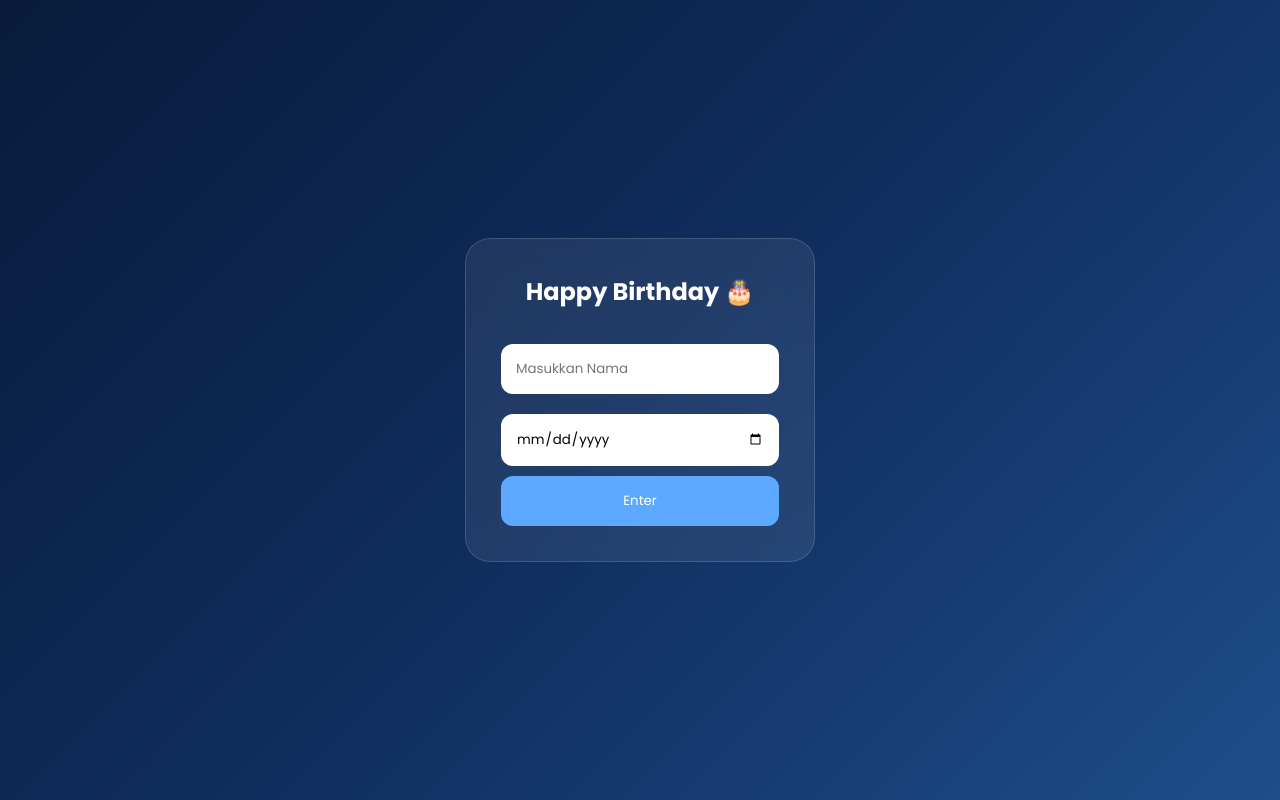
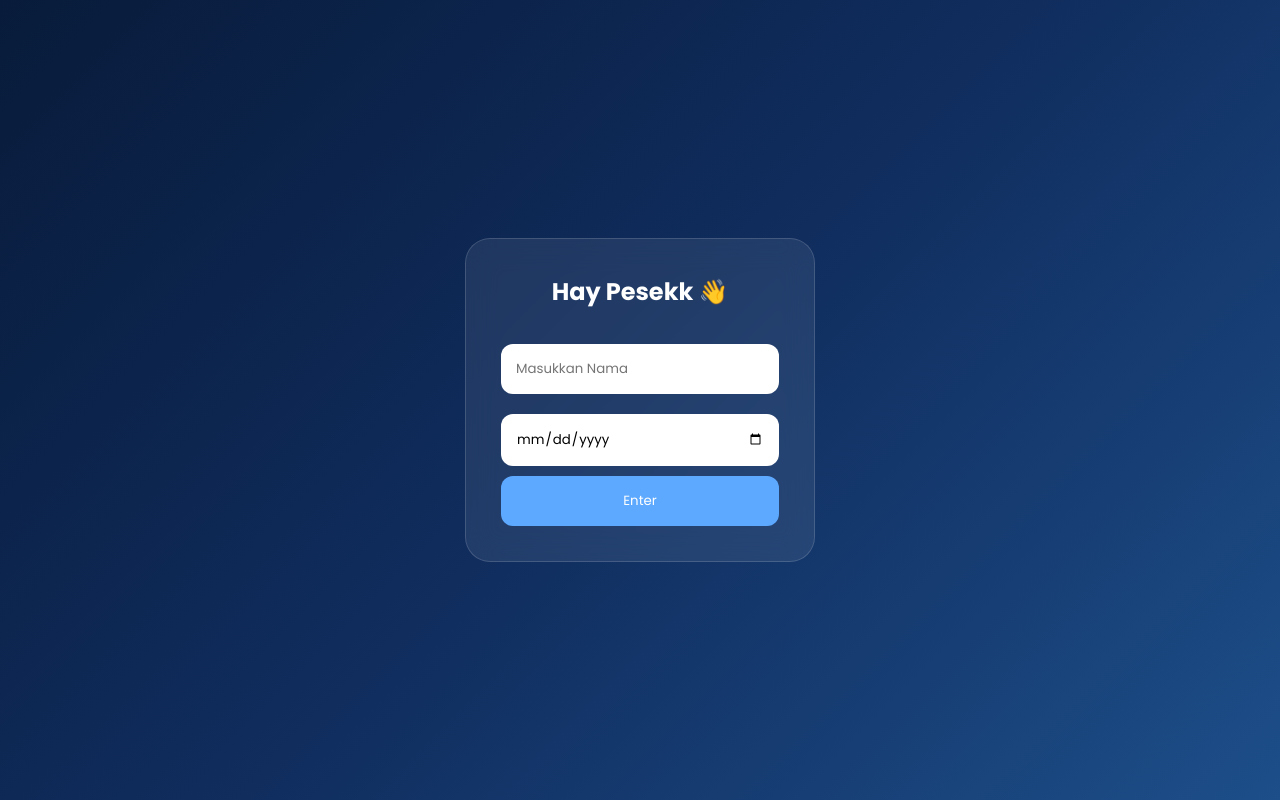
Before and after one commit to raufaa/Pesek-, a plain HTML site: page index.html in a window 1280 px wide. Drawn offline with Linux system fonts and the light colour scheme.

Commit message:
Add files via upload

```diff
--- a/index.html
+++ b/index.html
@@ -25,7 +25,7 @@
 
 <div class="login-card">
 
-<h1>Happy Birthday 🎂</h1>
+<h1>Hay Pesekk 👋</h1>
 
 <input type="text" id="username"
 placeholder="Masukkan Nama">
```
